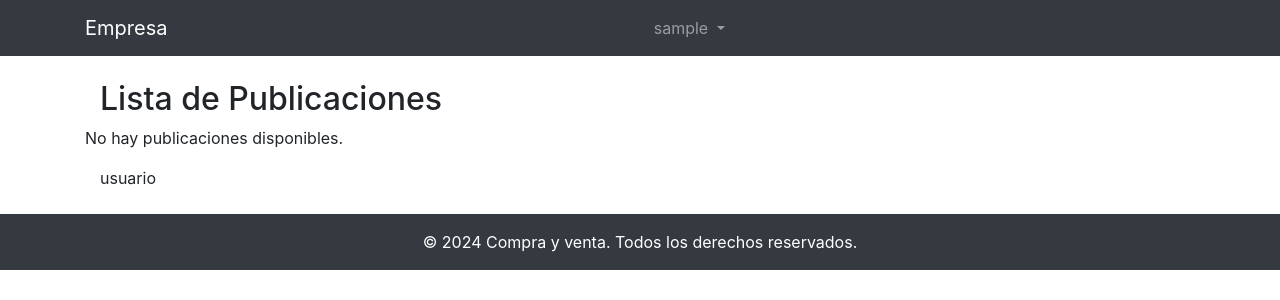
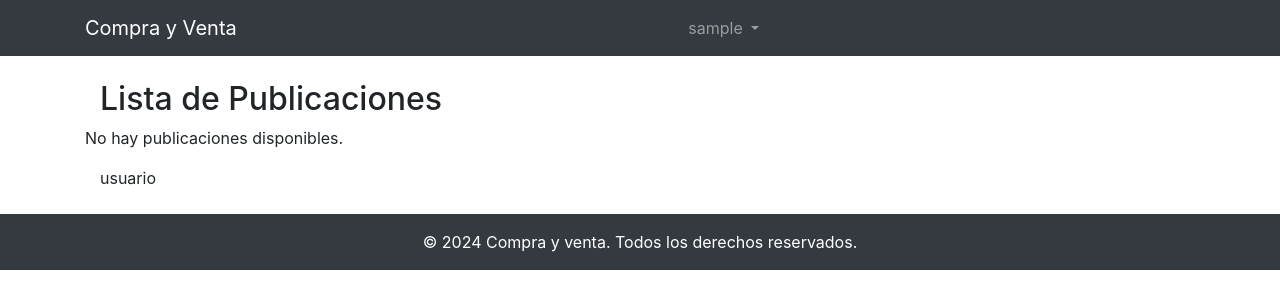
Before and after one commit to SebastianEspinozaSolis/Ev3Backend, a Django app: page /articulos/ in a window 1280 px wide. Shown: the top 300 px of the page. Run offline with Django 5.2, Linux system fonts and the light colour scheme; the visitor is signed in with stand-in values (Sample User, id 1); data that the repository does not hold is empty; some libraries are stand-ins or nearby versions.

Commit message:
requirements

```diff
--- a/templates/base.html
+++ b/templates/base.html
@@ -13,7 +13,7 @@
     <!-- Barra de navegación -->
     <nav class="navbar navbar-expand-lg navbar-dark bg-dark">
         <div class="container">
-            <a class="navbar-brand" href="{% url 'usuarios:login' %}">Empresa</a>
+            <a class="navbar-brand" href="{% url 'usuarios:login' %}">Compra y Venta</a>
             <button class="navbar-toggler" type="button" data-toggle="collapse" data-target="#navbarContenido" aria-controls="navbarContenido" aria-expanded="false" aria-label="Toggle navigation">
                 <span class="navbar-toggler-icon"></span>
             </button>
@@ -57,7 +57,6 @@
                                     <a class="dropdown-item" href="{% url 'usuarios:registro' %}">Registrar</a>
                                     <div class="dropdown-divider"></div>
                                 {% endif %}
-                                <a class="dropdown-item" href="#">Perfil</a>
                                 <div class="dropdown-divider"></div>
                                 <a class="dropdown-item" href="{% url 'usuarios:logout' %}">Cerrar Sesión</a>
                             </div>
--- a/usuarios/views.py
+++ b/usuarios/views.py
@@ -46,10 +46,10 @@ def lista_usuarios(request):
     # Obtener los usuarios con su perfil
     usuarios = User.objects.all()
 
-    # Filtrar según el rol seleccionado (si se proporciona)
+    # Filtrar según el rol seleccionado
     rol = request.GET.get('rol')
     if rol:
         usuarios = usuarios.filter(perfil__rol=rol)
 
-    # Pasar los usuarios al contexto de la plantilla
+    # Pasar los usuarios a html
     return render(request, 'usuarios/lista_usuarios.html', {'usuarios': usuarios, 'rol': rol})
```
Also changed, not shown: requirements.txt (added, +10 -0 lines).
